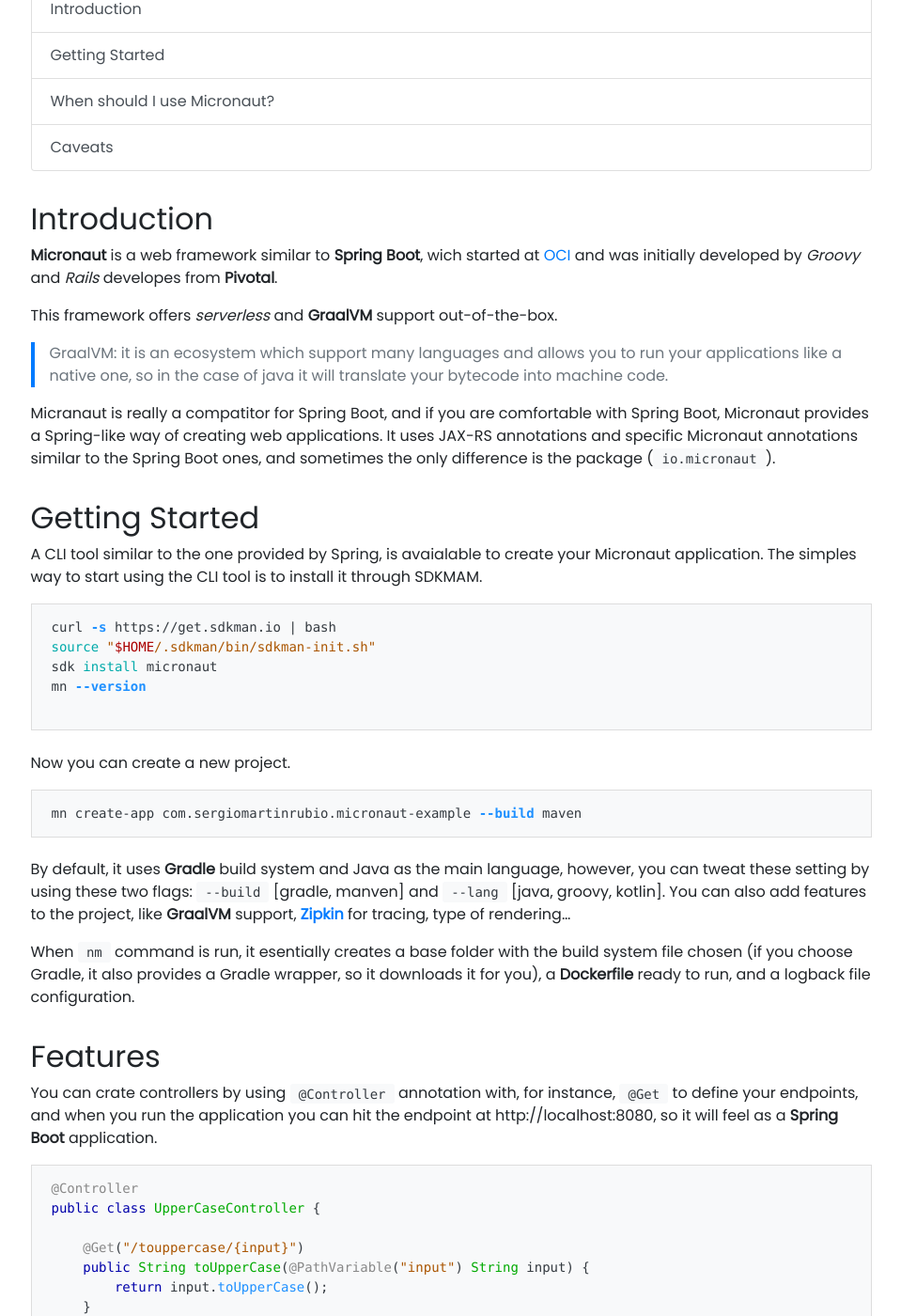
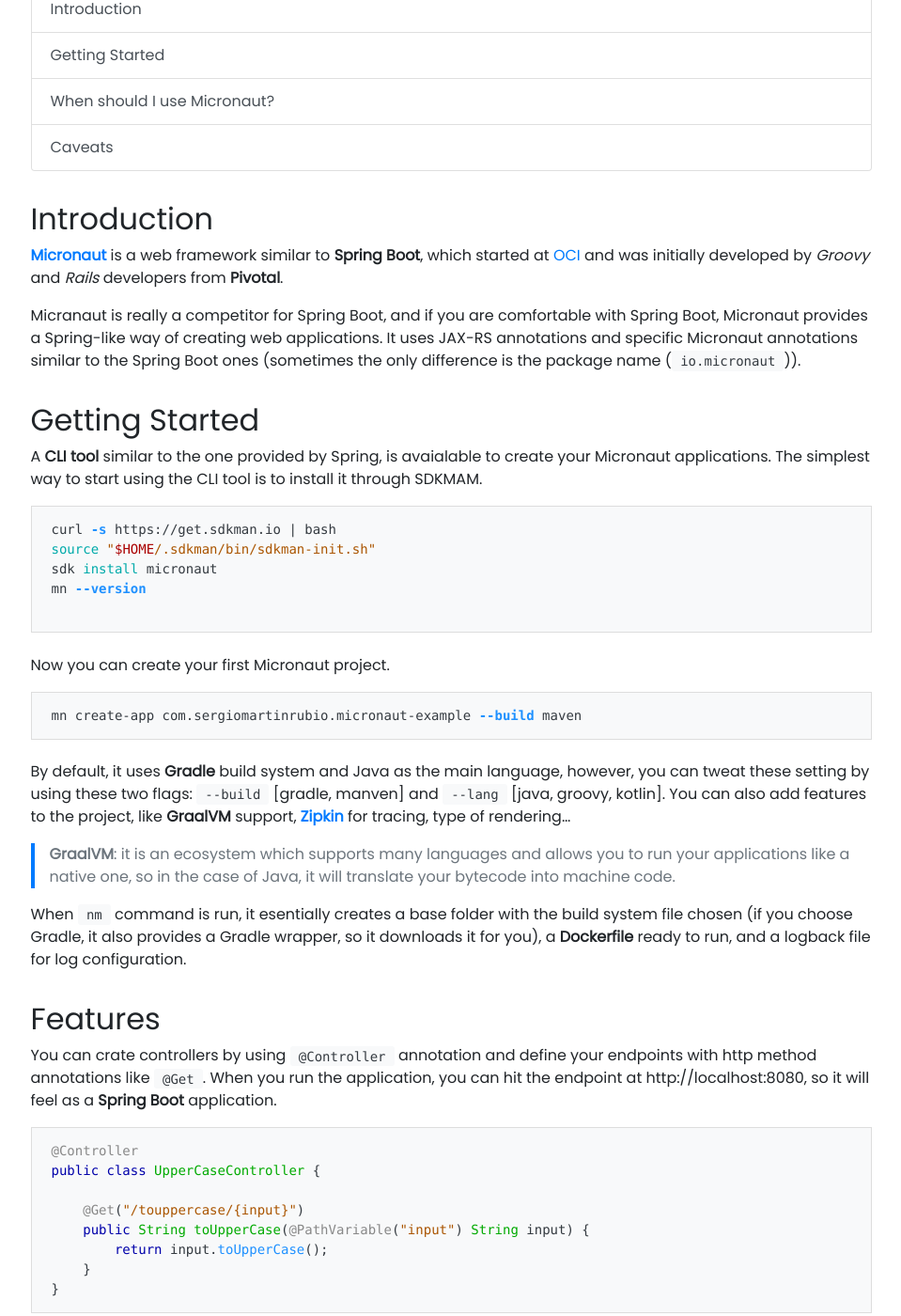
Before and after one commit to jackhman/sergio-martin-rubio-site, a Jekyll site: the page built from _posts/2019-04-29-micronaut-a-contender-for-the-microservices-era.md, in a window 1280 px wide and 1400 px high, scrolled down 375 px. Shown: the whole window at 94% size, without its empty margins (160-1119 px from the left). Built offline with Jekyll 4.4.1, drawn with Linux system fonts in a browser that asks for light colours; nearby versions of some CDN libraries; our own code applies the rules of GitHub Pages for plain Markdown files; comment, search, counter and statistics services are not loaded; some of the changed text lies outside the part shown.

Commit message:
update article

````diff
--- a/_posts/2019-04-29-micronaut-a-contender-for-the-microservices-era.md
+++ b/_posts/2019-04-29-micronaut-a-contender-for-the-microservices-era.md
@@ -17,17 +17,13 @@
 
 ## Introduction
 
-**Micronaut** is a web framework similar to **Spring Boot**, wich started at [OCI](https://objectcomputing.com/) and was initially developed by _Groovy_ and _Rails_ developes from **Pivotal**.
+**[Micronaut](https://micronaut.io/)** is a web framework similar to **Spring Boot**, which started at [OCI](https://objectcomputing.com/) and was initially developed by _Groovy_ and _Rails_ developers from **Pivotal**.
 
-This framework offers _serverless_ and **GraalVM** support out-of-the-box.
-
->GraalVM: it is an ecosystem which support many languages and allows you to run your applications like a native one, so in the case of java it will translate your bytecode into machine code.
-
-Micranaut is really a compatitor for Spring Boot, and if you are comfortable with Spring Boot, Micronaut provides a Spring-like way of creating web applications. It uses JAX-RS annotations and specific Micronaut annotations similar to the Spring Boot ones, and sometimes the only difference is the package (`io.micronaut`).
+Micranaut is really a competitor for Spring Boot, and if you are comfortable with Spring Boot, Micronaut provides a Spring-like way of creating web applications. It uses JAX-RS annotations and specific Micronaut annotations similar to the Spring Boot ones (sometimes the only difference is the package name (`io.micronaut`)).
 
 ## Getting Started
 
-A CLI tool similar to the one provided by Spring, is avaialable to create your Micronaut application. The simples way to start using the CLI tool is to install it through SDKMAM.
+A **CLI tool** similar to the one provided by Spring, is avaialable to create your Micronaut applications. The simplest way to start using the CLI tool is to install it through SDKMAM.
 
 ```shell
 curl -s https://get.sdkman.io | bash
@@ -37,7 +33,7 @@
 
 ```
 
-Now you can create a new project.
+Now you can create your first Micronaut project.
 
 ```shell
 mn create-app com.sergiomartinrubio.micronaut-example --build maven
@@ -45,11 +41,13 @@
 
 By default, it uses **Gradle** build system and Java as the main language, however, you can tweat these setting by using these two flags: `--build` [gradle, manven] and `--lang` [java, groovy, kotlin]. You can also add features to the project, like **GraalVM** support, [**Zipkin**](http://sergiomartinrubio.com/articles/troubleshooting-tools-for-microservices-architecture) for tracing, type of rendering...
 
-When `nm` command is run, it esentially creates a base folder with the build system file chosen (if you choose Gradle, it also provides a Gradle wrapper, so it downloads it for you), a **Dockerfile** ready to run, and a logback file configuration.
+>**GraalVM**: it is an ecosystem which supports many languages and allows you to run your applications like a native one, so in the case of Java, it will translate your bytecode into machine code.
+
+When `nm` command is run, it esentially creates a base folder with the build system file chosen (if you choose Gradle, it also provides a Gradle wrapper, so it downloads it for you), a **Dockerfile** ready to run, and a logback file for log configuration.
 
 ## Features
 
-You can crate controllers by using `@Controller` annotation with, for instance, `@Get` to define your endpoints, and when you run the application you can hit the endpoint at http://localhost:8080, so it will feel as a **Spring Boot** application.
+You can crate controllers by using `@Controller` annotation and define your endpoints with http method annotations like `@Get`. When you run the application, you can hit the endpoint at http://localhost:8080, so it will feel as a **Spring Boot** application.
 
 ```java
 @Controller
@@ -62,8 +60,8 @@
 }
 ```
 
-Test are also created in a similar way as **Spring Boot** way. Instead of
-`@SpringBootTest` annotation, it uses `@MicronautTest`, and `RxHttpClient` annotated with `@Client` instead of autowiring `TestRestTemplate` to make the HTTP requests to your controller.
+Test are also created in a similar way as the **Spring Boot** way. Instead of
+`@SpringBootTest` annotation, it uses `@MicronautTest`, and `RxHttpClient` annotated with `@Client` instead of autowiring `TestRestTemplate`, to make HTTP requests to your controller.
 
 ```java
 @MicronautTest
@@ -88,20 +86,19 @@
 {% include button.html link="https://github.com/smartinrub/micronaut-example" text="Source Code" %}
 </p>
 
-**Micronaut** supports a number of different format for your application properties like application.yaml, application.properties or application.groovy.
-
 Micronaut provides a compile-time _AOP API_ that does not use reflection. For those who don't know what reflection is, it is basically a way to the program to introspect itself, so it asks itself if a class contains specific methods, annotations, parameters... and Spring uses intensively reflection in order to search for controllers, endpoints, beans... so there is a performance penalty that you pay, and most of this work is done during startup. Therefore, Micronaut has got a great advantage in the serverless model, where startup times are very important.
 
-Micronaut relies on annoations, it uses these annotations in a differnt way as Spring. During compile-time, it scans all the different annotations and add extra code to hook everything up. This means that once the Java jar is compiled you don't need the annotations anymore, so there is no need to do any reflection, because the code is already baked into that jar. However, Micranaut doesn't modify the original classes, instead it creates additional classes, so in case you need to debug your code, it will stop on the line you are expecting to stop.
+Micronaut relies on annoations, it uses these annotations in a differnt way as Spring. During compile-time, it scans all the different annotations and add extra code to hook everything up. This means that once the Java jar is compiled annotations are not needed anymore, so there is no need to do any reflection, because the code is already baked into the jar. Bear in mind that Micranaut doesn't modify the original classes, instead it creates additional classes, so in case you need to debug your code, it will stop on the line you are expecting to stop.
 
 {% include figure.html image="https://lh3.googleusercontent.com/nGgRatrpzZdn-_ZvPwut4KXsFHZqmpOy-EGr7QuDAPuafOhqCQKE4Xon8XxvXV25g9F_BthT9XC6CNP3raJoSk6O10WoHLivEhiWnFRQax5ImF81t4RABMBsjxm6p45wBq8Ml_M4jQ=w400" caption="Micronaut Additional Classes" %}
 
 Micranaut tries to make it compatible with **GraalVM** as much as possible, and even has a feature to generate a project with Graal support. This is done by creating a Docker image with GraalVM, _JDK_ and the Java binaries.
 
-**Micronaut only supports Netty** and **there is no way at the moment to switch to Tomcat**, so you have to considerer if the metrics and threading handling of Tomcat is a must. However, it is compatible with **Micrometer**, **provides refresh and healthcheck endpoints, routes and cache endpoints**.
+**Micronaut only supports Netty** and **there is no way at the moment to switch to Tomcat**, so you have to considerer if Spring metrics and threading handling of Tomcat is a must. However, it is compatible with **Micrometer**, **provides refresh and healthcheck endpoints, cache endpoints...**.
 
 Other features:
 - **Bean configuration and lifecycle modifications**.
+- A number of different formats for your **application properties** like application.yaml, application.properties or application.groovy.
 - _AOP_.
 - **Environment specific configuration**.
 - **AWS Lambda**.
@@ -120,9 +117,10 @@
 
 **Micronaut** team advertise it as a low memory compsumption framework with a quick startup time, so it is very suitable for the _serverless_ world.
 
-This framework is also a good choice if you are starting a project from scratch.
+This framework is also a good choice if you are moving your application to the cloud or you are creating a project from scratch.
 
 ## Caveats
 
-- It is still very new, and the community is quite small compare to the Spring one, though big enterprise companies like ThoughtWorks has it already on their tech radar.
+- It is still fairly new, and the community is quite small compare to the Spring one, though big enterprise companies like ThoughtWorks has it already on their tech radar.
 - Netty is the only client web server available.
+- For new developers who are used to Spring, it might be a little big challenging, because, under the hood it works in a completaly different way.
````
